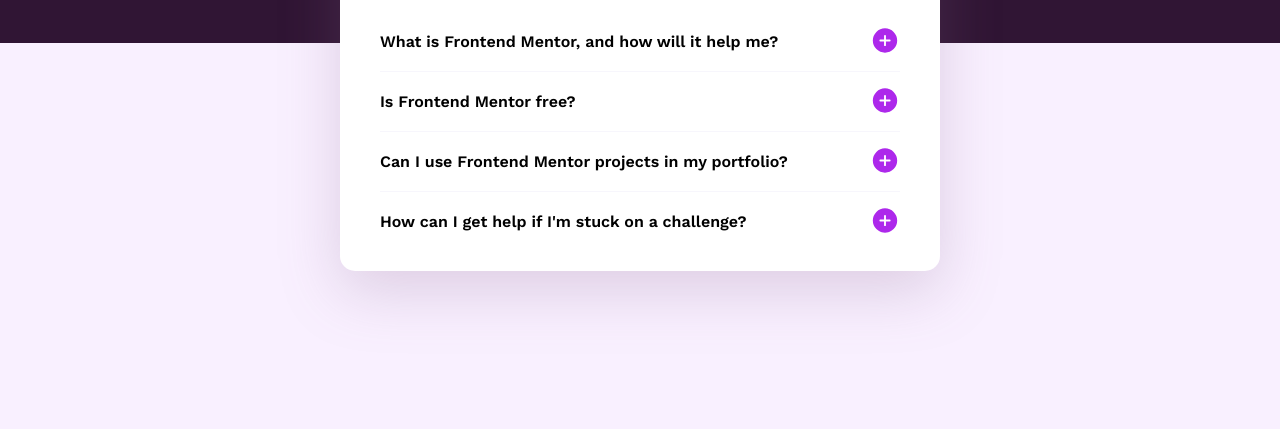
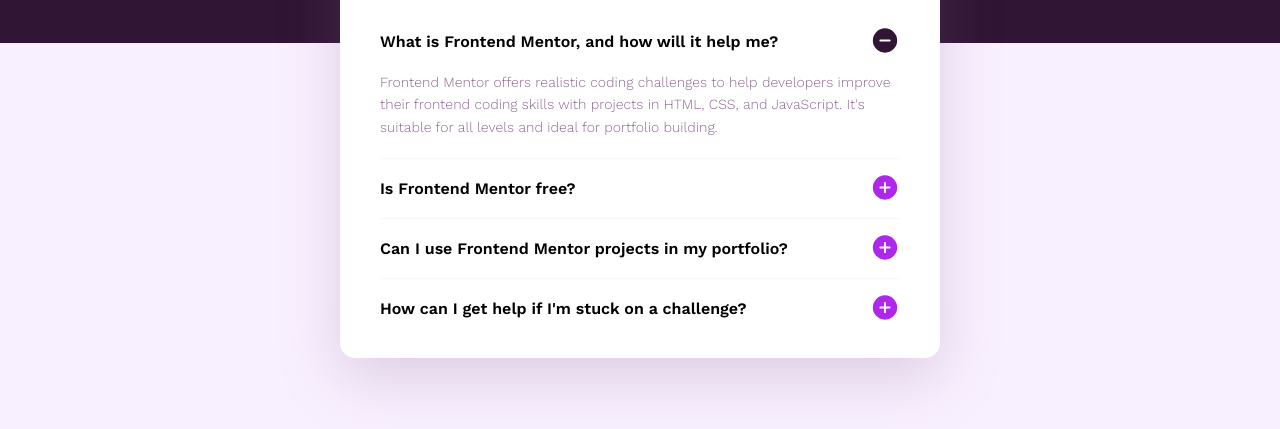
Before and after one commit to fido1hn/fem-faq-accordion, a website: page index.html in a window 1280 px wide. Shown: the part 277-706 px from the top of the page. Drawn offline with nearby package versions, Linux system fonts and the light colour scheme.

Commit message:
cosmetic

```diff
--- a/index.html
+++ b/index.html
@@ -22,13 +22,15 @@
         <h1 class="accordion__heading">FAQs</h1>
 
         <div class="accordion__item">
-          <button type="button" class="accordion__button">
+          <button
+            type="button"
+            class="accordion__button accordion__button--active">
             <h2 class="accordion__question">
               What is Frontend Mentor, and how will it help me?
             </h2>
           </button>
 
-          <div class="accordion__content">
+          <div class="accordion__content u-active">
             <p class="accordion__answer">
               Frontend Mentor offers realistic coding challenges to help
               developers improve their frontend coding skills with projects in
--- a/sass/style.scss
+++ b/sass/style.scss
@@ -143,3 +143,7 @@
     padding-bottom: 2rem;
   }
 }
+
+.u-active {
+  max-height: fit-content;
+}
```
Also changed, not shown: css/style.css.
